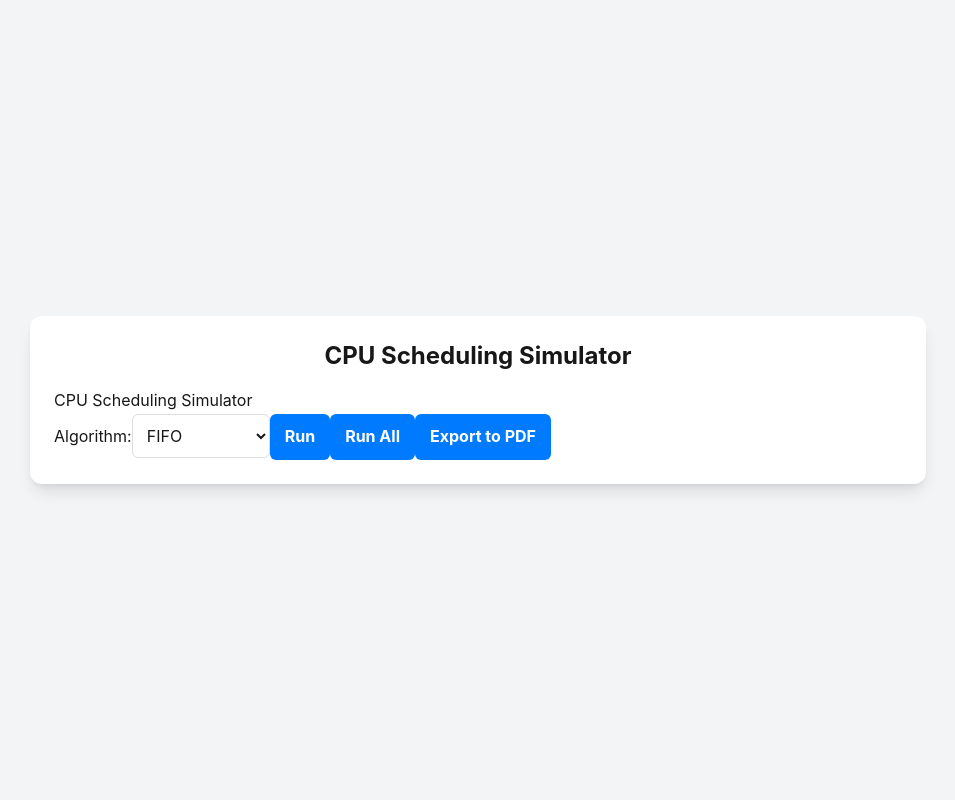
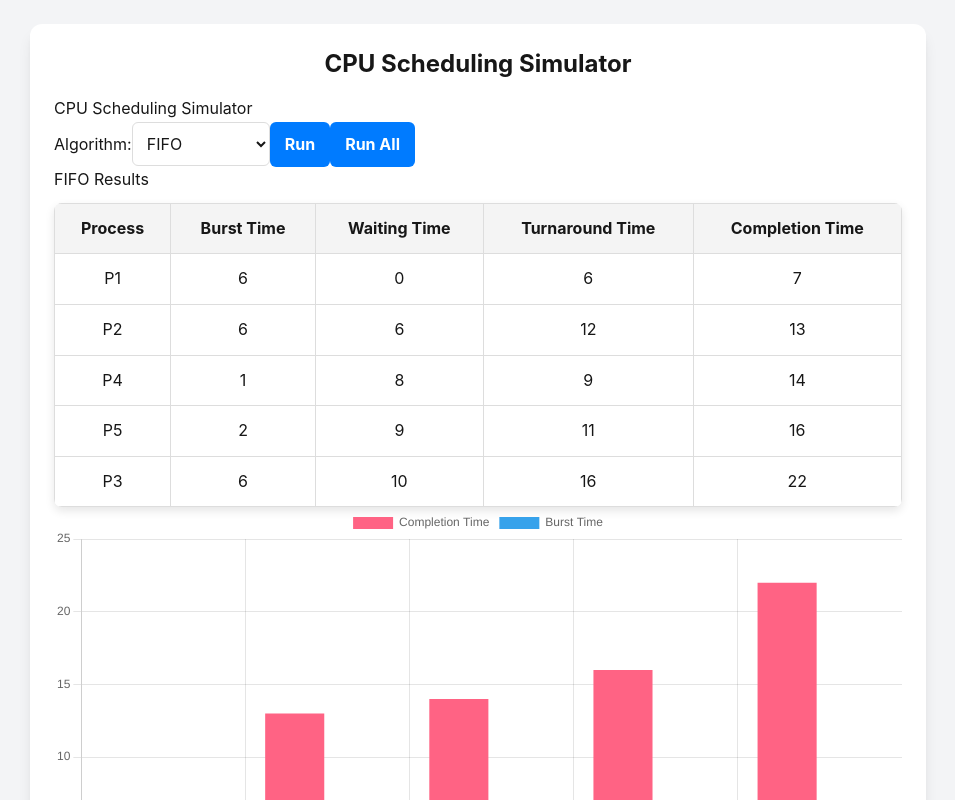
Before and after one commit to tiahnakay/cpu-scheduler, a Next.js app: page / in a window 1280 px wide. Both pictures are taken after a click on the button "Run". Shown: the top 800 px of the page, without its empty margins (162-1117 px from the left). Built offline with nearby package versions, Linux system fonts and the light colour scheme.

Commit message:
When editing, the tables and charts returned to the site, but the export button was removed.

```diff
--- a/src/components/Scheduler.js
+++ b/src/components/Scheduler.js
@@ -69,54 +69,6 @@ export default function SchedulerPage() {
         setResults([]);
     };
 
-    const exportToPDF = async () => {
-        const doc = new jsPDF({ orientation: "portrait", unit: "mm", format: "a4" });
-        let yPos = 20;
-
-        const addChartToPDF = async (chartId, y) => {
-            const chartRef = chartRefs.current[chartId];
-            if (chartRef && chartRef.canvas) {
-                const imgData = chartRef.canvas.toDataURL("image/png", 1.0);
-                if (y + 110 > 280) {
-                    doc.addPage();
-                    y = 20;
-                }
-                doc.addImage(imgData, 'PNG', 10, y, 180, 90);
-                return y + 100;
-            }
-            return y;
-        };
-
-        if (results.length > 0 && !showAllResults) {
-            doc.text(`${selectedAlgorithm} Results`, 10, yPos);
-            yPos += 10;
-            doc.autoTable({
-                head: [["Process", "Burst Time", "Waiting Time", "Turnaround Time", "Completion Time"]],
-                body: results.map(p => [`P${p.id}`, p.originalBurstTime, p.waitingTime, p.turnaroundTime, p.completionTime]),
-                startY: yPos
-            });
-            yPos = doc.autoTable.previous.finalY + 10;
-            yPos = await addChartToPDF(selectedAlgorithm, yPos);
-        } else if (showAllResults && allResults) {
-            for (const algorithm of Object.keys(allResults)) {
-                if (yPos + 50 > 280) {
-                    doc.addPage();
-                    yPos = 20;
-                }
-                doc.text(`${algorithm} Results`, 10, yPos);
-                yPos += 10;
-                doc.autoTable({
-                    head: [["Process", "Burst Time", "Waiting Time", "Turnaround Time", "Completion Time"]],
-                    body: allResults[algorithm].map(p => [`P${p.id}`, p.originalBurstTime, p.waitingTime, p.turnaroundTime, p.completionTime]),
-                    startY: yPos
-                });
-                yPos = doc.autoTable.previous.finalY + 10;
-                yPos = await addChartToPDF(algorithm, yPos);
-            }
-        }
-        doc.save("scheduler_results.pdf");
-    };
-
     return (
         <div className="scheduler-container">
             <h1>CPU Scheduling Simulator</h1>
@@ -141,12 +93,72 @@ export default function SchedulerPage() {
                 )}
                 <button onClick={runScheduler}>Run</button>
                 <button onClick={runAllSchedulers}>Run All</button>
-                <button onClick={exportToPDF}>Export to PDF</button>
             </div>
+
+            {results.length > 0 && !showAllResults && (
+                <div>
+                    <h2>{selectedAlgorithm} Results</h2>
+                    <table>
+                        <thead>
+                            <tr>
+                                <th>Process</th>
+                                <th>Burst Time</th>
+                                <th>Waiting Time</th>
+                                <th>Turnaround Time</th>
+                                <th>Completion Time</th>
+                            </tr>
+                        </thead>
+                        <tbody>
+                            {results.map(p => (
+                                <tr key={p.id}>
+                                    <td>P{p.id}</td>
+                                    <td>{p.originalBurstTime}</td>
+                                    <td>{p.waitingTime}</td>
+                                    <td>{p.turnaroundTime}</td>
+                                    <td>{p.completionTime}</td>
+                                </tr>
+                            ))}
+                        </tbody>
+                    </table>
+                    <Chart
+                        ref={(ref) => chartRefs.current[selectedAlgorithm] = ref}
+                        type="bar"
+                        data={{
+                            labels: results.map(p => `P${p.id}`),
+                            datasets: [
+                                { label: "Completion Time", data: results.map(p => p.completionTime), backgroundColor: "#ff6384" },
+                                { label: "Burst Time", data: results.map(p => p.originalBurstTime), backgroundColor: "#36a2eb" }
+                            ]
+                        }}
+                    />
+                </div>
+            )}
 
             {showAllResults && allResults && Object.keys(allResults).map((algorithm) => (
                 <div key={algorithm} style={{ marginBottom: "50px" }}>
                     <h2>{algorithm} Results</h2>
+                    <table>
+                        <thead>
+                            <tr>
+                                <th>Process</th>
+                                <th>Burst Time</th>
+                                <th>Waiting Time</th>
+                                <th>Turnaround Time</th>
+                                <th>Completion Time</th>
+                            </tr>
+                        </thead>
+                        <tbody>
+                            {allResults[algorithm].map(p => (
+                                <tr key={p.id}>
+                                    <td>P{p.id}</td>
+                                    <td>{p.originalBurstTime}</td>
+                                    <td>{p.waitingTime}</td>
+                                    <td>{p.turnaroundTime}</td>
+                                    <td>{p.completionTime}</td>
+                                </tr>
+                            ))}
+                        </tbody>
+                    </table>
                     <Chart
                         ref={(ref) => chartRefs.current[algorithm] = ref}
                         type="bar"
```
